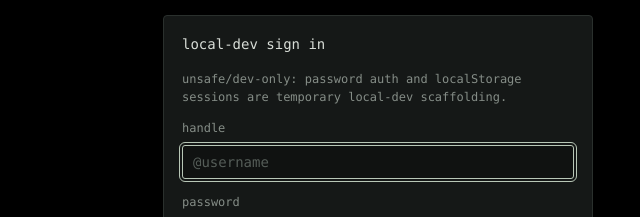
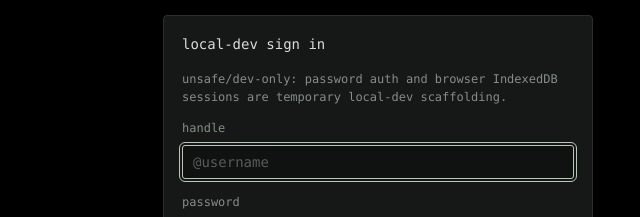
Before and after one commit to SovietMeteor10/sudo, a website with bundled scripts: page src/web/static/index.html in a window 1280 px wide. Both pictures are taken after a click on the button "sign in". Shown: the part 190-407 px from the top of the page, 262-902 px from the left. Built offline with nearby package versions, Linux system fonts and the light colour scheme.

Commit message:
fix(web): update local session storage warning
Replace stale localStorage wording with the current browser IndexedDB session-storage caveat in the sign-in dialog.

```diff
--- a/src/web/static/index.html
+++ b/src/web/static/index.html
@@ -167,7 +167,7 @@
     <form class="signup-dialog__panel" id="signin-form" method="dialog" autocomplete="off" data-lpignore="true">
       <div class="signup-dialog__title" id="signin-title">local-dev sign in</div>
       <p class="signup-dialog__warning">
-        unsafe/dev-only: password auth and localStorage sessions are temporary local-dev scaffolding.
+        unsafe/dev-only: password auth and browser IndexedDB sessions are temporary local-dev scaffolding.
       </p>
       <div class="signin-password-fields" id="signin-password-fields">
       <label class="signup-dialog__label" for="signin-handle">handle</label>
```
